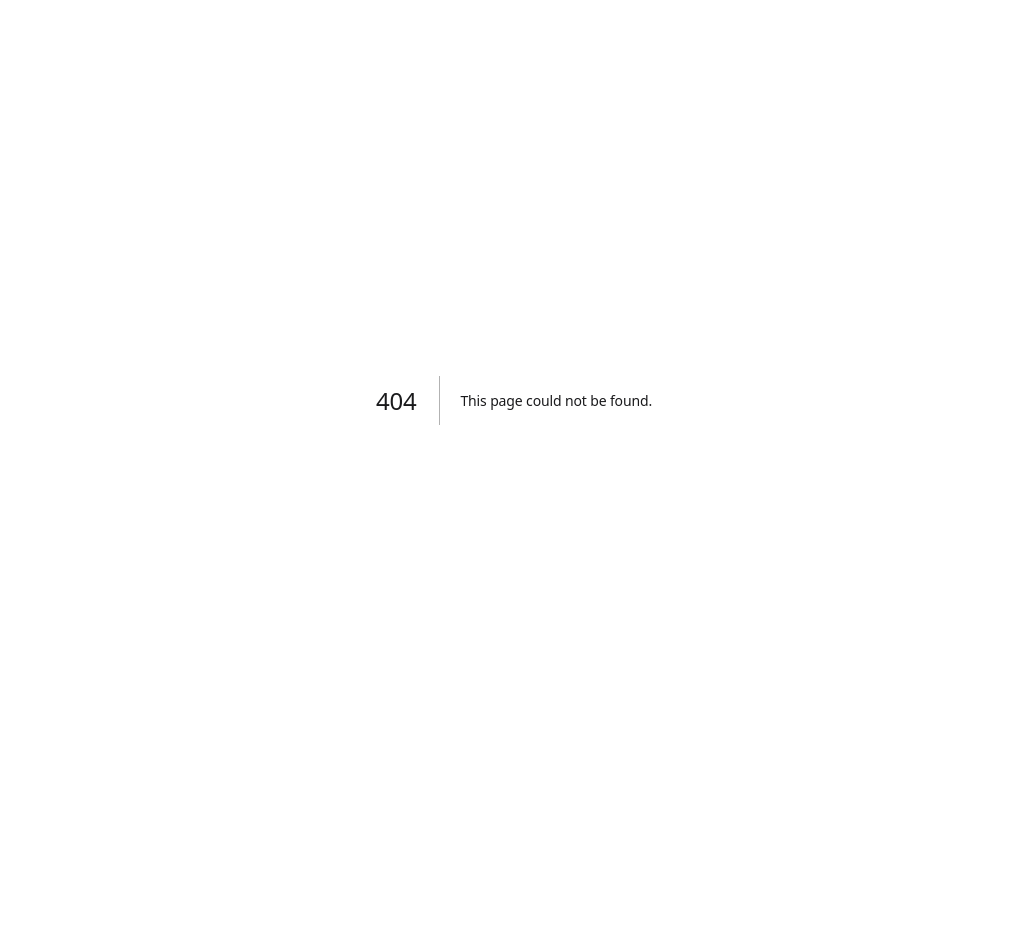
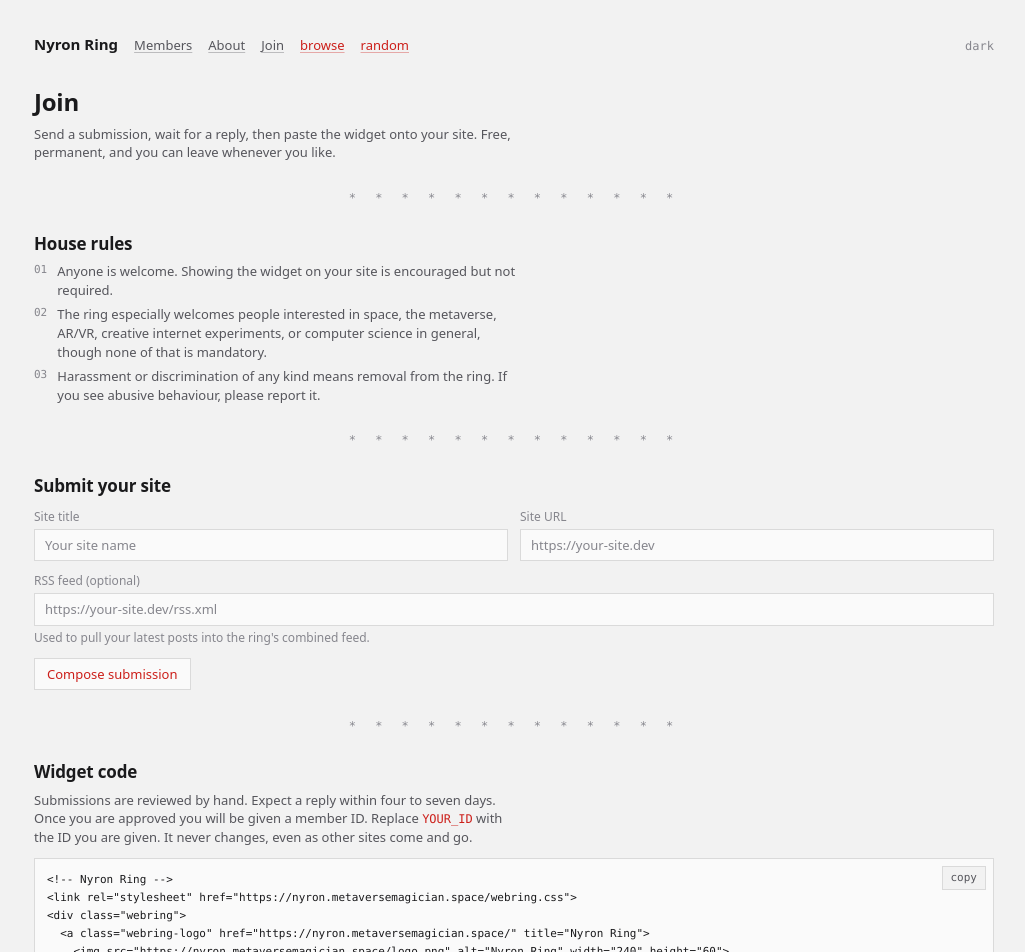
Before and after one commit to whoashish115/nyron-ring, a Next.js app: page /join in a window 1280 px wide. Before the commit this address had no page. Shown: the top 952 px of the page, without its empty margins (126-1151 px from the left). Before the commit the page ends 800 px from the top, so only its background shows below. Built offline with nearby package versions, Linux system fonts and the light colour scheme.

Commit message:
update: join page and embed widget

```diff
--- /dev/null
+++ b/src/app/(site)/join/page.js
@@ -0,0 +1,60 @@
+import { config } from "@/data/config";
+import { join } from "@/data/content";
+import { widgetSnippet, ID_PLACEHOLDER } from "@/lib/widget";
+import { pageMetadata } from "@/lib/metadata";
+import JoinForm from "@/components/join/JoinForm";
+import WidgetSnippet from "@/components/join/WidgetSnippet";
+import Divider from "@/components/ui/Divider";
+
+export const metadata = pageMetadata({
+  title: "Join",
+  description: `How to add your personal site to the ${config.name}.`,
+  path: "/join",
+});
+
+export default function JoinPage() {
+  return (
+    <>
+      <h1 className="text-2xl">{join.heading}</h1>
+      <p className="mt-2 max-w-prose text-sm">{join.lead}</p>
+
+      <Divider />
+
+      <h2 className="mb-2 text-lg">{join.rulesTitle}</h2>
+      <ol className="max-w-prose space-y-1.5 text-sm">
+        {join.rules.map((rule, index) => (
+          <li key={index} className="flex gap-2.5">
+            <span className="font-mono text-[11px] text-faint tabular-nums">
+              {String(index + 1).padStart(2, "0")}
+            </span>
+            <span className="text-muted">{rule}</span>
+          </li>
+        ))}
+      </ol>
+
+      <Divider />
+
+      <h2 className="mb-3 text-lg">{join.formTitle}</h2>
+      <JoinForm />
+
+      <Divider />
+
+      <h2 className="mb-2 text-lg">{join.widgetTitle}</h2>
+      <p className="mb-3 max-w-prose text-sm text-muted">
+        {join.note} {join.widgetIdPrefix}{" "}
+        <code className="font-mono text-xs text-accent">{ID_PLACEHOLDER}</code>{" "}
+        {join.widgetIdNote}
+      </p>
+
+      <WidgetSnippet snippet={widgetSnippet()} />
+
+      <p className="mt-3 text-sm text-muted">
+        {join.questions}{" "}
+        <a href={`mailto:${config.email}`} className="link text-accent">
+          {config.email}
+        </a>
+        .
+      </p>
+    </>
+  );
+}
--- /dev/null
+++ b/src/components/join/JoinForm.jsx
@@ -0,0 +1,151 @@
+"use client";
+
+import { useState } from "react";
+
+import { config } from "@/data/config";
+import { join } from "@/data/content";
+
+const copy = join.form;
+const EMPTY = { siteTitle: "", siteUrl: "", rss: "" };
+
+const fieldClass =
+  "w-full border border-border bg-surface px-2.5 py-1.5 text-sm text-fg placeholder:text-faint focus:border-accent focus:outline-none";
+
+const labelClass = "mb-1 block text-xs text-faint";
+
+function isValidUrl(value) {
+  try {
+    const { protocol } = new URL(value);
+    return protocol === "http:" || protocol === "https:";
+  } catch {
+    return false;
+  }
+}
+
+export default function JoinForm() {
+  const [form, setForm] = useState(EMPTY);
+  const [error, setError] = useState(null);
+  const [sent, setSent] = useState(false);
+
+  const handleChange = (event) => {
+    const { name, value } = event.target;
+    setForm((previous) => ({ ...previous, [name]: value }));
+    setError(null);
+    setSent(false);
+  };
+
+  const handleSubmit = (event) => {
+    event.preventDefault();
+
+    const siteTitle = form.siteTitle.trim();
+    const siteUrl = form.siteUrl.trim();
+    const rss = form.rss.trim();
+
+    if (!siteTitle || !siteUrl) return setError(copy.errors.required);
+    if (!isValidUrl(siteUrl)) return setError(copy.errors.badUrl);
+    if (rss && !isValidUrl(rss)) return setError(copy.errors.badRss);
+
+    const subject = encodeURIComponent(config.name + " submission: " + siteTitle);
+    const body = encodeURIComponent(
+      [
+        "Hello,",
+        "",
+        "I would like to join the " + config.name + ".",
+        "",
+        "Site title: " + siteTitle,
+        "Site URL:   " + siteUrl,
+        "RSS feed:   " + (rss || "none"),
+        "",
+        "Thanks!",
+      ].join("\n")
+    );
+
+    window.location.href =
+      "mailto:" + config.email + "?subject=" + subject + "&body=" + body;
+    setSent(true);
+  };
+
+  return (
+    <form onSubmit={handleSubmit} noValidate className="space-y-3">
+      <div className="grid gap-3 sm:grid-cols-2">
+        <div>
+          <label className={labelClass} htmlFor="siteTitle">
+            {copy.titleLabel}
+          </label>
+          <input
+            id="siteTitle"
+            name="siteTitle"
+            value={form.siteTitle}
+            onChange={handleChange}
+            placeholder={copy.titlePlaceholder}
+            autoComplete="off"
+            required
+            className={fieldClass}
+          />
+        </div>
+
+        <div>
+          <label className={labelClass} htmlFor="siteUrl">
+            {copy.urlLabel}
+          </label>
+          <input
+            id="siteUrl"
+            name="siteUrl"
+            type="url"
+            inputMode="url"
+            value={form.siteUrl}
+            onChange={handleChange}
+            placeholder={copy.urlPlaceholder}
+            autoComplete="url"
+            required
+            className={fieldClass}
+          />
+        </div>
+      </div>
+
+      <div>
+        <label className={labelClass} htmlFor="rss">
+          {copy.rssLabel} ({copy.rssOptional})
+        </label>
+        <input
+          id="rss"
+          name="rss"
+          type="url"
+          inputMode="url"
+          value={form.rss}
+          onChange={handleChange}
+          placeholder={copy.rssPlaceholder}
+          autoComplete="off"
+          aria-describedby="rss-help"
+          className={fieldClass}
+        />
+        <p id="rss-help" className="mt-1 text-xs text-faint">
+          {copy.rssHelp}
+        </p>
+      </div>
+
+      {error ? (
+        <p role="alert" className="text-sm text-accent">
+          {error}
+        </p>
+      ) : null}
+
+      {sent ? (
+        <p role="status" className="text-sm text-muted">
+          {copy.sent}{" "}
+          <a href={"mailto:" + config.email} className="link text-accent">
+            {config.email}
+          </a>
+          .
+        </p>
+      ) : null}
+
+      <button
+        type="submit"
+        className="border border-border bg-surface px-3 py-1.5 text-sm text-accent transition-colors hover:border-accent"
+      >
+        {copy.submit}
+      </button>
+    </form>
+  );
+}
--- /dev/null
+++ b/src/components/join/WidgetSnippet.jsx
@@ -0,0 +1,41 @@
+"use client";
+
+import { useEffect, useState } from "react";
+
+import { join } from "@/data/content";
+
+export default function WidgetSnippet({ snippet }) {
+  const [copied, setCopied] = useState(false);
+
+  useEffect(() => {
+    if (!copied) return;
+    const timer = setTimeout(() => setCopied(false), 2000);
+    return () => clearTimeout(timer);
+  }, [copied]);
+
+  const copy = async () => {
+    try {
+      await navigator.clipboard.writeText(snippet);
+      setCopied(true);
+    } catch {
+      // clipboard can be blocked, the code is still selectable
+      setCopied(false);
+    }
+  };
+
+  return (
+    <div className="relative">
+      <button
+        type="button"
+        onClick={copy}
+        className="absolute right-2 top-2 border border-border bg-bg px-2 py-0.5 font-mono text-[11px] text-muted transition-colors hover:border-faint hover:text-fg"
+      >
+        {copied ? join.snippet.copied : join.snippet.copy}
+      </button>
+
+      <pre className="overflow-x-auto border border-border bg-surface p-3 pr-16 font-mono text-[11px] leading-relaxed text-fg">
+        <code>{snippet}</code>
+      </pre>
+    </div>
+  );
+}
--- /dev/null
+++ b/src/lib/widget.js
@@ -0,0 +1,22 @@
+import { config } from "@/data/config";
+
+export const ID_PLACEHOLDER = "YOUR_ID";
+
+export function widgetSnippet({ id = ID_PLACEHOLDER } = {}) {
+  const base = config.url;
+
+  return `<!-- ${config.name} -->
+<link rel="stylesheet" href="${base}/webring.css">
+<div class="webring">
+  <a class="webring-logo" href="${base}/" title="${config.name}">
+    <img src="${base}/logo.png" alt="${config.name}" width="240" height="60">
+  </a>
+  <nav class="webring-nav">
+    <a href="${base}/ring/browse?action=prev&amp;current=${id}">&#8592; prev</a>
+    <a href="${base}/ring/browse?action=random&amp;current=${id}">random</a>
+    <a href="${base}/ring/browse?action=next&amp;current=${id}">next &#8594;</a>
+  </nav>
+</div>`;
+}
+
+export default widgetSnippet;
```
Also changed, not shown: public/webring.css (added, +42 -0 lines), public/logo-alt.png (added), public/logo.png (added).
